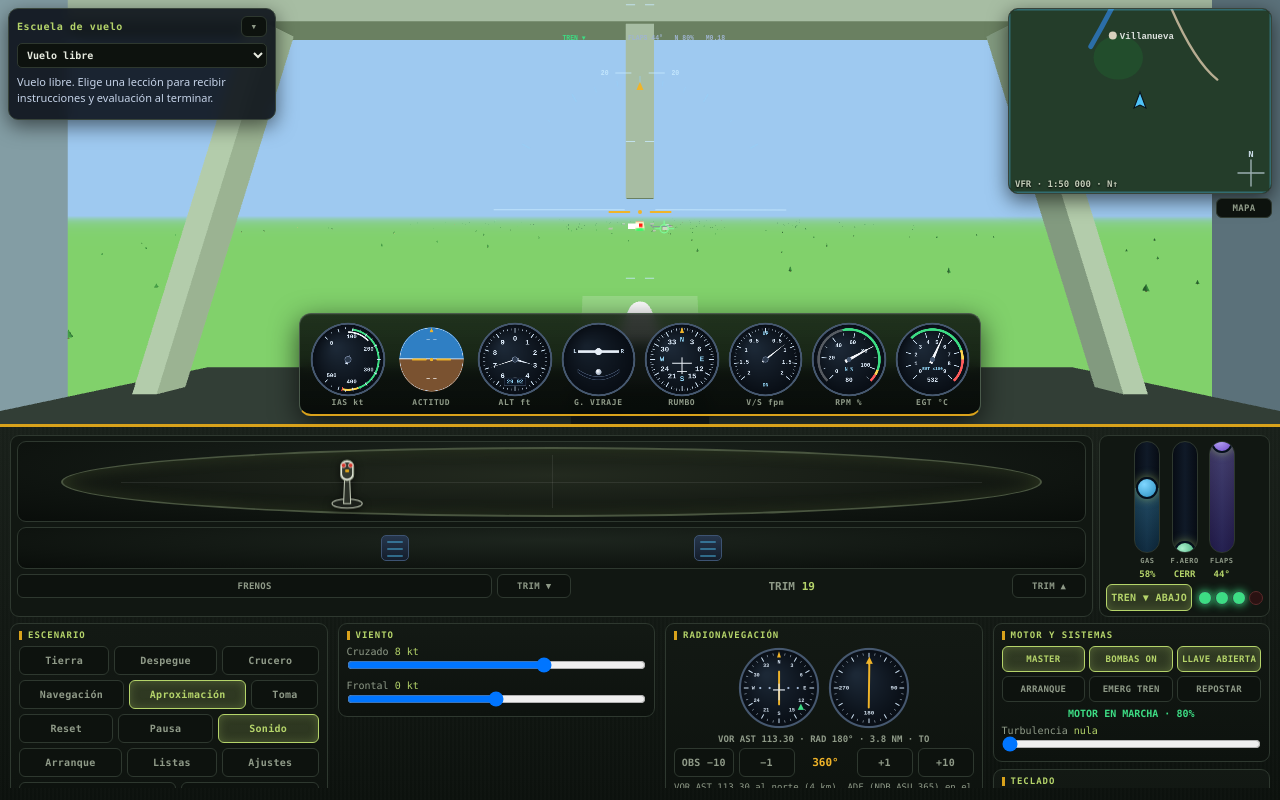
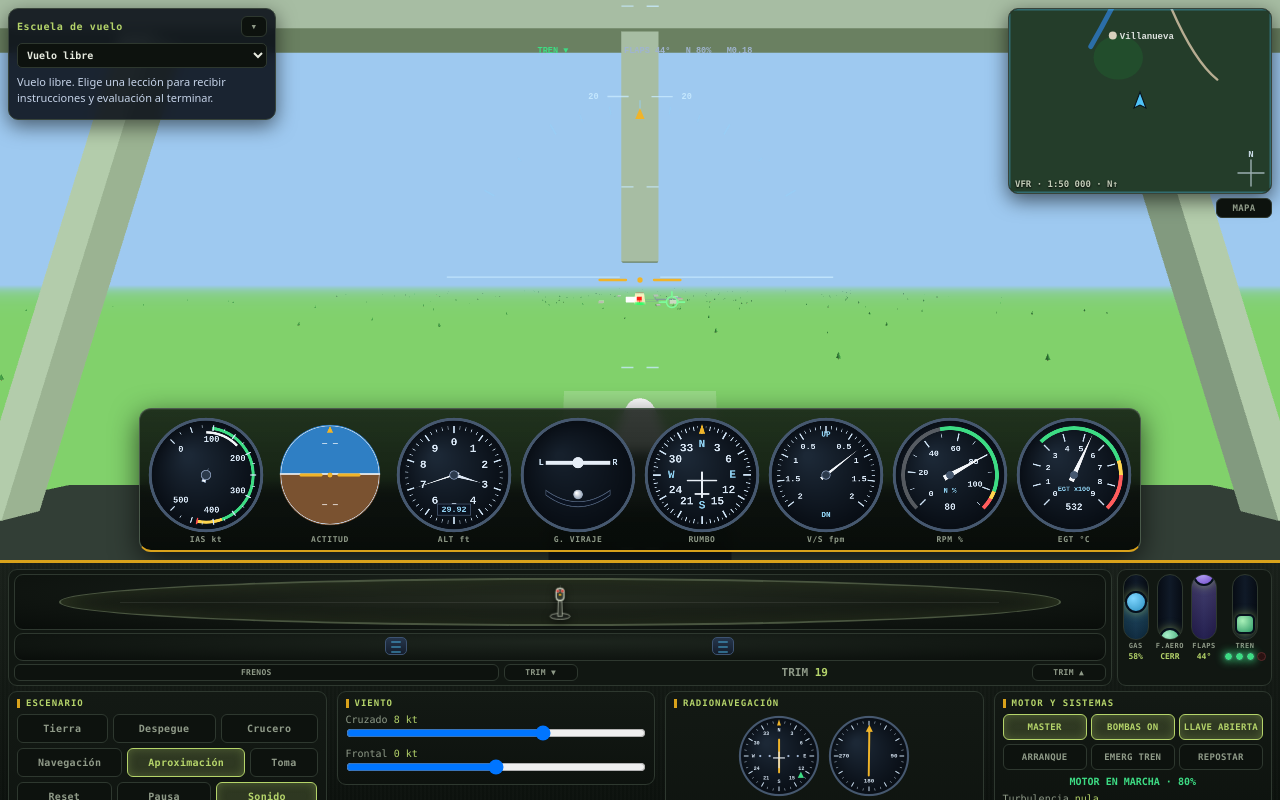
Before and after one commit to luismaridiaz/L39Training, a plain HTML site: page index.html in a window 1280 px wide. Drawn offline with nearby package versions, Linux system fonts and the light colour scheme; animation ran at ten frames a second.

Commit message:
Add files via upload

```diff
--- a/index.html
+++ b/index.html
@@ -313,7 +313,7 @@ button.warn.on{background:rgba(255,92,92,.2); color:var(--bad); border-color:var
   box-shadow:inset 0 0 16px rgba(181,212,106,.15); pointer-events:none}
 #ellipsePad::before{content:''; position:absolute; left:50%; top:10%; bottom:10%; width:1px; background:rgba(255,255,255,.08)}
 #ellipsePad::after{content:''; position:absolute; top:50%; left:6%; right:6%; height:1px; background:rgba(255,255,255,.08)}
-#ellipseYoke{position:absolute; left:50%; top:50%; height:84%; aspect-ratio:80/110; margin-left:-23%; transform:translate(0,-50%); transform-origin:50% 88%; will-change:transform}
+#ellipseYoke{position:absolute; left:50%; top:50%; height:84%; aspect-ratio:80/110; transform:translate(-50%,-50%); transform-origin:50% 88%; will-change:transform}
 #ellipseYoke svg{width:100%; height:100%; overflow:visible; filter:drop-shadow(0 2px 4px rgba(0,0,0,.7))}
 .yokeArea.ell #ellipsePad{display:block}
 .yokeArea.ell #stickRing,.yokeArea.ell #yokeVisual{display:none}
@@ -385,6 +385,42 @@ button.warn.on{background:rgba(255,92,92,.2); color:var(--bad); border-color:var
 #gaugePanel{border:1px solid #4a5a4b; border-bottom:2px solid #d9a21b}
 .card{background:linear-gradient(180deg,#131914,#0d120e)}
 .card h4{border-left:3px solid #d9a21b; padding-left:6px}
+
+/* ---------- v3: panel compacto, vista exterior más grande ---------- */
+#panel{max-height:30vh; overflow-y:auto; overflow-x:hidden; padding:6px 8px 8px; -webkit-overflow-scrolling:touch}
+.grid{overflow:visible; flex:0 0 auto}
+#ctrlOverlay{gap:5px; margin-bottom:5px}
+#ctrlOverlay .ctrlBlock{padding:4px 5px}
+#ctrlOverlay .yokeArea, #ctrlOverlay .yokeArea.stick{height:56px}
+#ctrlOverlay .yokeArea.stick #stickRing{--ring:46px}
+#ctrlOverlay #stickKnob{width:22px; height:22px; margin:-11px 0 0 -11px}
+#ctrlOverlay #yokeVisual svg{width:80px; height:41px}
+#ctrlOverlay .pedalArea{height:28px; margin-top:3px !important}
+#ctrlOverlay .pedal{width:22px; height:18px; bottom:5px}
+#ctrlOverlay .pedal .strip:nth-child(1){top:3px !important}
+#ctrlOverlay .pedal .strip:nth-child(2){top:8px !important}
+#ctrlOverlay .pedal .strip:nth-child(3){top:13px !important}
+#ctrlOverlay .row{margin-top:3px !important}
+#ctrlOverlay .row button{padding:3px 4px; font-size:8px}
+#ctrlOverlay .lever{height:66px}
+#ctrlOverlay .levers{gap:7px}
+#ctrlOverlay .leverWrap{gap:2px}
+#ctrlOverlay .leverWrap .val{font-size:8px}
+.lever-gear .lever-knob{bottom:auto; top:5px; border-radius:6px; width:20px; height:20px; margin-left:-10px; background:radial-gradient(circle at 35% 30%,#dfe3e8,#6b7078)}
+.lever-gear.down .lever-knob{top:auto; bottom:5px; background:radial-gradient(circle at 35% 30%,#a8f0b8,#2c9966)}
+#ctrlOverlay #gearLights{gap:2px}
+#ctrlOverlay .glt{width:9px; height:9px}
+#ctrlOverlay #btnAuto{padding:1px 4px; font-size:7px; min-width:0; flex:0 0 auto}
+.gauge, .gauge canvas{width:var(--gs,60px) !important}
+.gauge canvas{height:var(--gs,60px) !important}
+@media(max-height:500px){
+  #panel{max-height:34vh}
+  #ctrlOverlay .yokeArea, #ctrlOverlay .yokeArea.stick{height:48px}
+  #ctrlOverlay .pedalArea{height:24px}
+  #ctrlOverlay .pedal{height:16px; bottom:4px; width:20px}
+  #ctrlOverlay .lever{height:50px}
+  #ctrlOverlay .row button{padding:2px 4px}
+}
 </style>
 </head>
 <body>
@@ -395,14 +431,14 @@ button.warn.on{background:rgba(255,92,92,.2); color:var(--bad); border-color:var
     <canvas id="hudCanvas"></canvas>
 
     <div id="gaugePanel">
-      <div class="gauge"><canvas id="gIAS" width="200" height="200"></canvas><span>IAS kt</span></div>
-      <div class="gauge"><canvas id="gATT" width="200" height="200"></canvas><span>ACTITUD</span></div>
-      <div class="gauge"><canvas id="gALT" width="200" height="200"></canvas><span>ALT ft</span></div>
-      <div class="gauge"><canvas id="gTC"  width="200" height="200"></canvas><span>G. VIRAJE</span></div>
-      <div class="gauge"><canvas id="gHDG" width="200" height="200"></canvas><span>RUMBO</span></div>
-      <div class="gauge"><canvas id="gVSI" width="200" height="200"></canvas><span>V/S fpm</span></div>
-      <div class="gauge"><canvas id="gRPM" width="200" height="200"></canvas><span>RPM %</span></div>
-      <div class="gauge"><canvas id="gEGT" width="200" height="200"></canvas><span>EGT °C</span></div>
+      <div class="gauge"><canvas id="gIAS" width="300" height="300"></canvas><span>IAS kt</span></div>
+      <div class="gauge"><canvas id="gATT" width="300" height="300"></canvas><span>ACTITUD</span></div>
+      <div class="gauge"><canvas id="gALT" width="300" height="300"></canvas><span>ALT ft</span></div>
+      <div class="gauge"><canvas id="gTC"  width="300" height="300"></canvas><span>G. VIRAJE</span></div>
+      <div class="gauge"><canvas id="gHDG" width="300" height="300"></canvas><span>RUMBO</span></div>
+      <div class="gauge"><canvas id="gVSI" width="300" height="300"></canvas><span>V/S fpm</span></div>
+      <div class="gauge"><canvas id="gRPM" width="300" height="300"></canvas><span>RPM %</span></div>
+      <div class="gauge"><canvas id="gEGT" width="300" height="300"></canvas><span>EGT °C</span></div>
     </div>
 
     <div id="mapBox">
@@ -515,13 +551,15 @@ button.warn.on{background:rgba(255,92,92,.2); color:var(--bad); border-color:var
             <div class="lever lever-flap" id="leverFlap"><div class="lever-fill"></div><div class="lever-knob"></div></div>
             <label>FLAPS</label><span class="val" id="valFlap">0°</span>
           </div>
-        </div>
-        <div class="gearRow">
-          <button id="btnGear">TREN ▼ ABAJO</button>
-          <div id="gearLights" title="3 verdes = abajo y bloqueado · roja = en tránsito / no seguro">
-            <i class="glt" id="glN"></i><i class="glt" id="glL"></i><i class="glt" id="glR"></i><i class="glt red" id="glU"></i>
+          <div class="leverWrap">
+            <div class="lever lever-gear" id="leverGear"><div class="lever-knob"></div></div>
+            <label>TREN</label>
+            <div id="gearLights" title="3 verdes = abajo y bloqueado · roja = en tránsito / no seguro">
+              <i class="glt" id="glN"></i><i class="glt" id="glL"></i><i class="glt" id="glR"></i><i class="glt red" id="glU"></i>
+            </div>
           </div>
         </div>
+        <button id="btnGear" style="display:none"></button>
       </div>
 
     </div>
@@ -2142,7 +2180,7 @@ function setEllipse(clientX, clientY){
 function drawEllipse(nx, ny){
   const r = $('ellipsePad').getBoundingClientRect();
   $('ellipseYoke').style.transform =
-    `translate(${(nx*r.width*0.3).toFixed(1)}px, calc(-50% + ${(ny*r.height*0.12).toFixed(1)}px)) rotate(${(nx*28).toFixed(1)}deg) scaleY(${(1 - ny*0.12).toFixed(3)})`;
+    `translate(calc(-50% + ${(nx*r.width*0.3).toFixed(1)}px), calc(-50% + ${(ny*r.height*0.12).toFixed(1)}px)) rotate(${(nx*28).toFixed(1)}deg) scaleY(${(1 - ny*0.12).toFixed(3)})`;
 }
 function applyStickStyle(){
   yokeArea.classList.toggle('ell', !!Settings.d.ellipse);
@@ -2622,7 +2660,18 @@ function loop(now){
 /* ==========================================================================
    REDIMENSIONADO
    ========================================================================== */
+function sizeGauges(){
+  const gp = document.getElementById('gaugePanel'), st = document.getElementById('stage'); if(!gp || !st) return;
+  const n = gp.querySelectorAll('.gauge').length || 8, W = st.clientWidth, H = st.clientHeight;
+  const gap = W < 520 ? 2 : 4, pad = W < 520 ? 4 : 6;
+  let g = Math.floor((W - 10 - 2*pad - gap*(n-1)) / n);
+  g = Math.min(g, Math.floor(H*0.30));
+  g = Math.max(38, Math.min(g, 120));
+  document.documentElement.style.setProperty('--gs', g + 'px');
+  gp.style.gap = gap + 'px'; gp.style.padding = pad + 'px';
+}
 function resizeAll(){
+  sizeGauges();
   updateStickGeom();
   const wrap = $('cockpitWrap');
   const w = Math.max(1, wrap.clientWidth);
@@ -3323,6 +3372,7 @@ function sysUpdateUI(st){
   const gp = st.gearPos, gc = st.gearCmd > 0.5;
   $('btnGear').textContent = gc ? 'TREN ▼ ABAJO' : 'TREN ▲ ARRIBA';
   $('btnGear').classList.toggle('on', gc);
+  $('leverGear').classList.toggle('down', gc);
   const down = gp >= 0.999;
   ['glN','glL','glR'].forEach(id=> $(id).classList.toggle('on', down));
   const unsafe = (gp > 0.001 && gp < 0.999) || (gc && gp < 0.999) || (!gc && gp > 0.001);
@@ -3995,6 +4045,7 @@ function boot(){
   $('sysEmerg').onclick= ()=>{ if(ac.gearPos < 1){ ac.sys.gearEmerg = true; ac.controls.gear = 1; Coach.show('Extensión de emergencia: el tren sale con aire comprimido (~9 s)','good'); } };
   $('sysFill').onclick = ()=>{ ac.fuel = FUEL_MAX; Coach.show('Depósitos llenos (824 kg de queroseno)','good'); };
   $('btnGear').onclick = ()=> toggleGear();
+  $('leverGear').addEventListener('pointerdown', e=>{ e.preventDefault(); toggleGear(); });
   const st0 = $('sysStart');
   st0.style.touchAction = 'manipulation';
   st0.addEventListener('click', ()=>{
--- a/sw.js
+++ b/sw.js
@@ -1,4 +1,4 @@
-const VERSION = 'l39-v2-2';
+const VERSION = 'l39-v2-3';
 const CORE = ['./', './index.html', './manifest.json', './icon-192.png', './icon-512.png',
   'https://cdnjs.cloudflare.com/ajax/libs/three.js/r128/three.min.js'];
 self.addEventListener('install', e=>{
```
Also changed, not shown: 1 other file.
